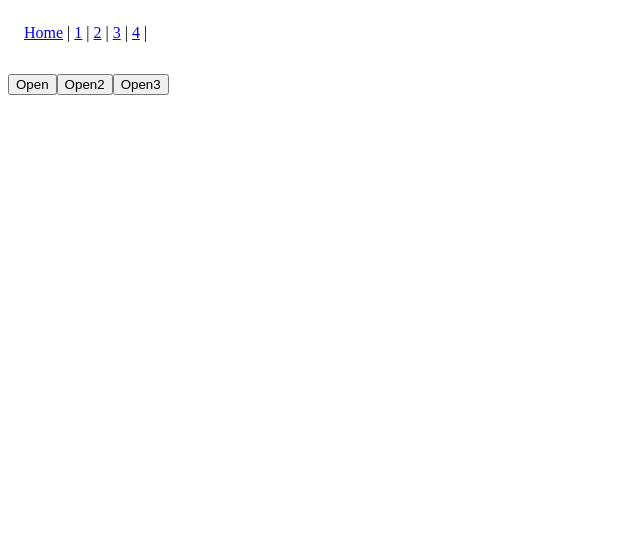
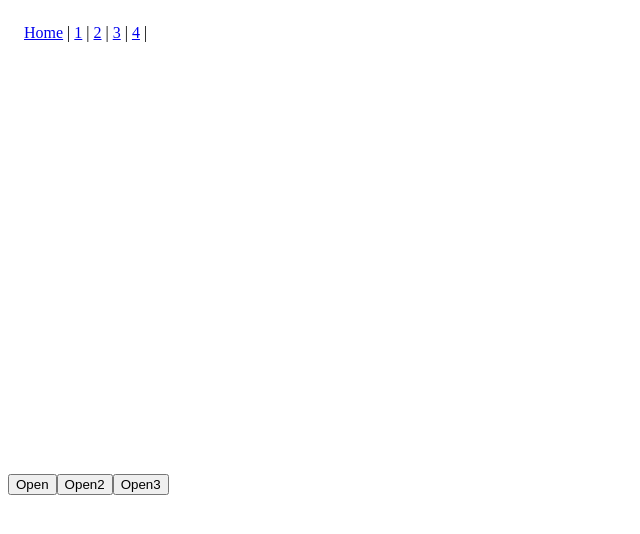
Before and after one commit to mokunshao/advanced-vue-component-design, a Vue app: page /#/ep4 in a window 1280 px wide. Shown: the top 534 px of the page, without its empty margins (0-640 px from the left). Built offline with nearby package versions, Linux system fonts and the light colour scheme.

Commit message:
更改 ep4 样式

```diff
--- a/src/views/ep4.vue
+++ b/src/views/ep4.vue
@@ -1,5 +1,5 @@
 <template>
-  <div style="height:200vh">
+  <div class="wrapper">
     <button @click="modalOpen = true">Open</button>
     <button @click="modalOpen2 = true">Open2</button>
     <button @click="modalOpen3 = true">Open3</button>
@@ -32,3 +32,10 @@ export default {
   },
 };
 </script>
+
+<style lang="scss" scoped>
+.wrapper {
+  margin-top: 50vh;
+  margin-bottom: 200vh;
+}
+</style>
```
